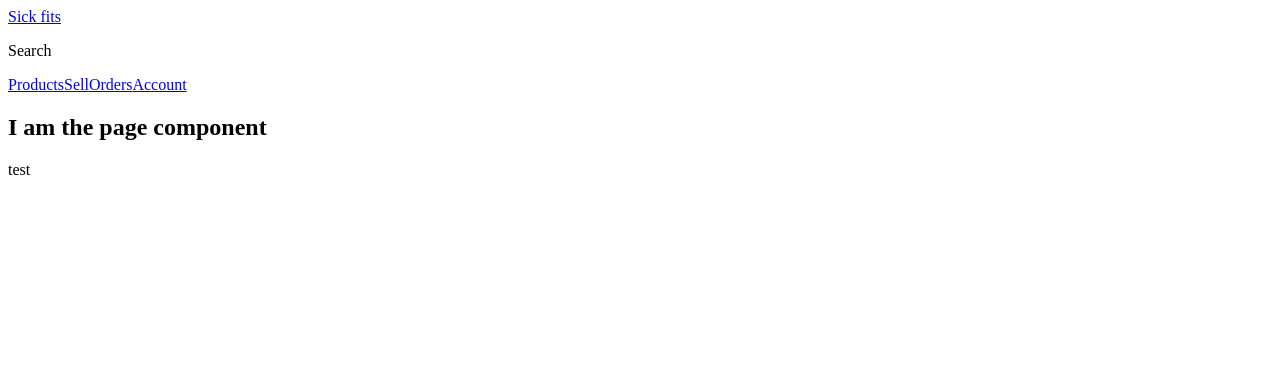
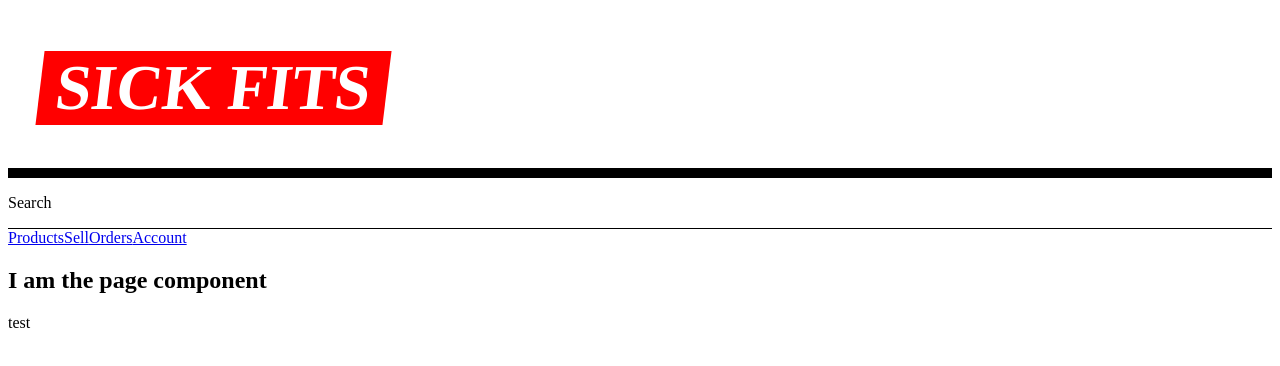
Before and after one commit to TJun-Jie/SickFits, a Next.js app in the folder frontend/: page / in a window 1280 px wide. Shown: the top 366 px of the page. Built offline with nearby package versions, Linux system fonts and the light colour scheme.

Commit message:
added styling for header

```diff
--- a/frontend/components/Header.js
+++ b/frontend/components/Header.js
@@ -1,16 +1,52 @@
 import Link from 'next/link';
+import styled from 'styled-components';
 import Nav from './Nav';
+
+const Logo = styled.h1`
+  background: red;
+  font-size: 4rem;
+  margin-left: 2rem;
+  position: relative;
+  z-index: 2;
+  transform: skew(-7deg);
+  a{
+    color: white;
+    text-decoration: none;
+    text-transform: uppercase;
+    padding: 0.5rem 1rem;
+  }
+`;
+
+const HeaderStyles = styled.header`
+  .bar {
+    border-bottom: 10px solid var(--black, black);
+    display: grid;
+    grid-template-columns: auto 1fr;
+    justify-content: space-between;
+    align-items: center;
+  }
+  .sub-bar {
+    display: grid;
+    grid-template-columns: 1fr auto;
+    border-bottom: 1px solid var(--black, black);
+  }
+`;
+
 
 export default function Header() {
   return (
-    <header>
+    <HeaderStyles>
       <div className="bar">
-        <Link href="/">Sick fits</Link>
+        <Logo>
+          <Link href="/">
+            Sick fits
+        </Link>
+        </Logo>
       </div>
       <div className="sub-bar">
         <p>Search</p>
       </div>
       <Nav />
-    </header>
+    </HeaderStyles>
   );
 }
```
